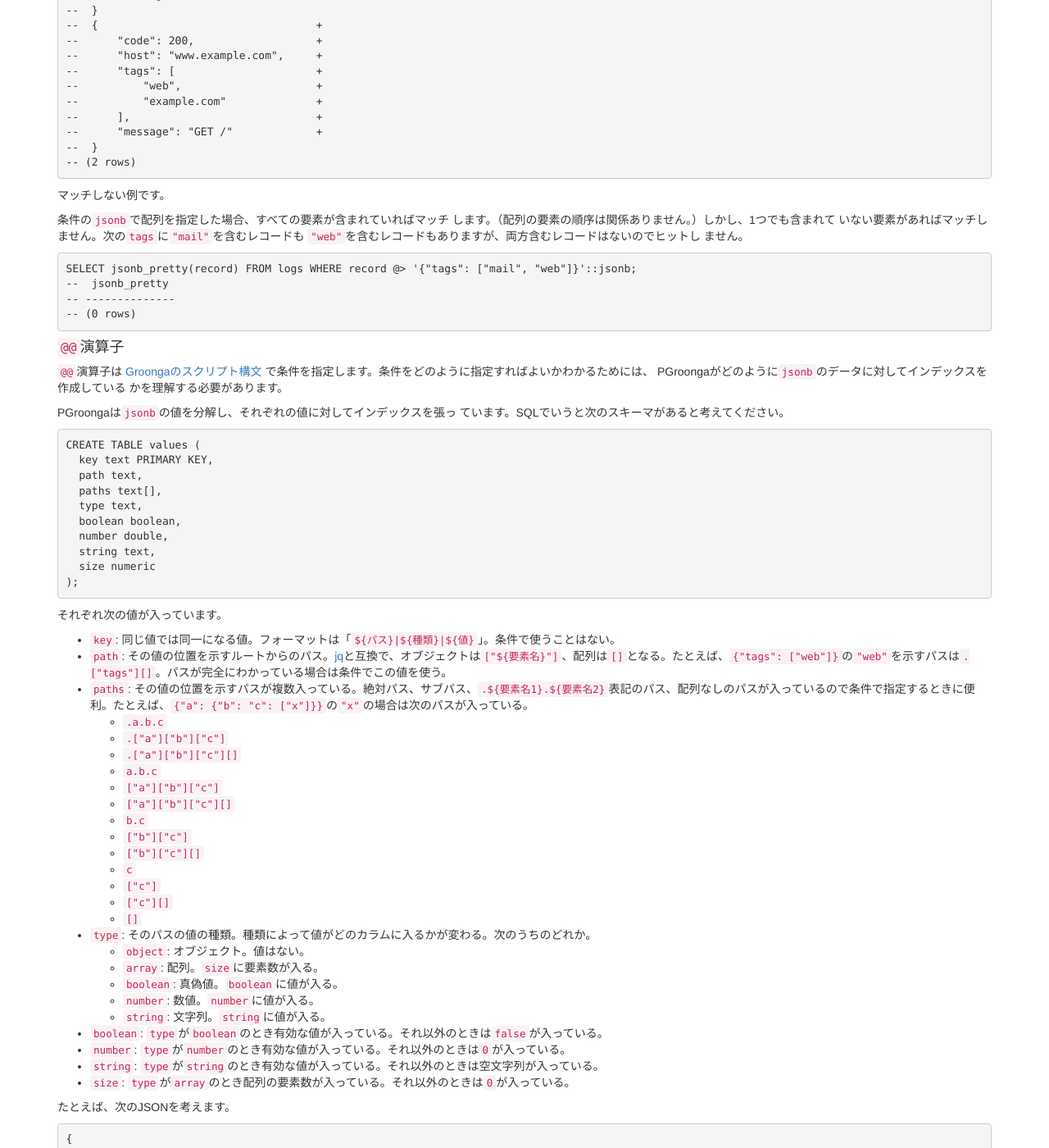
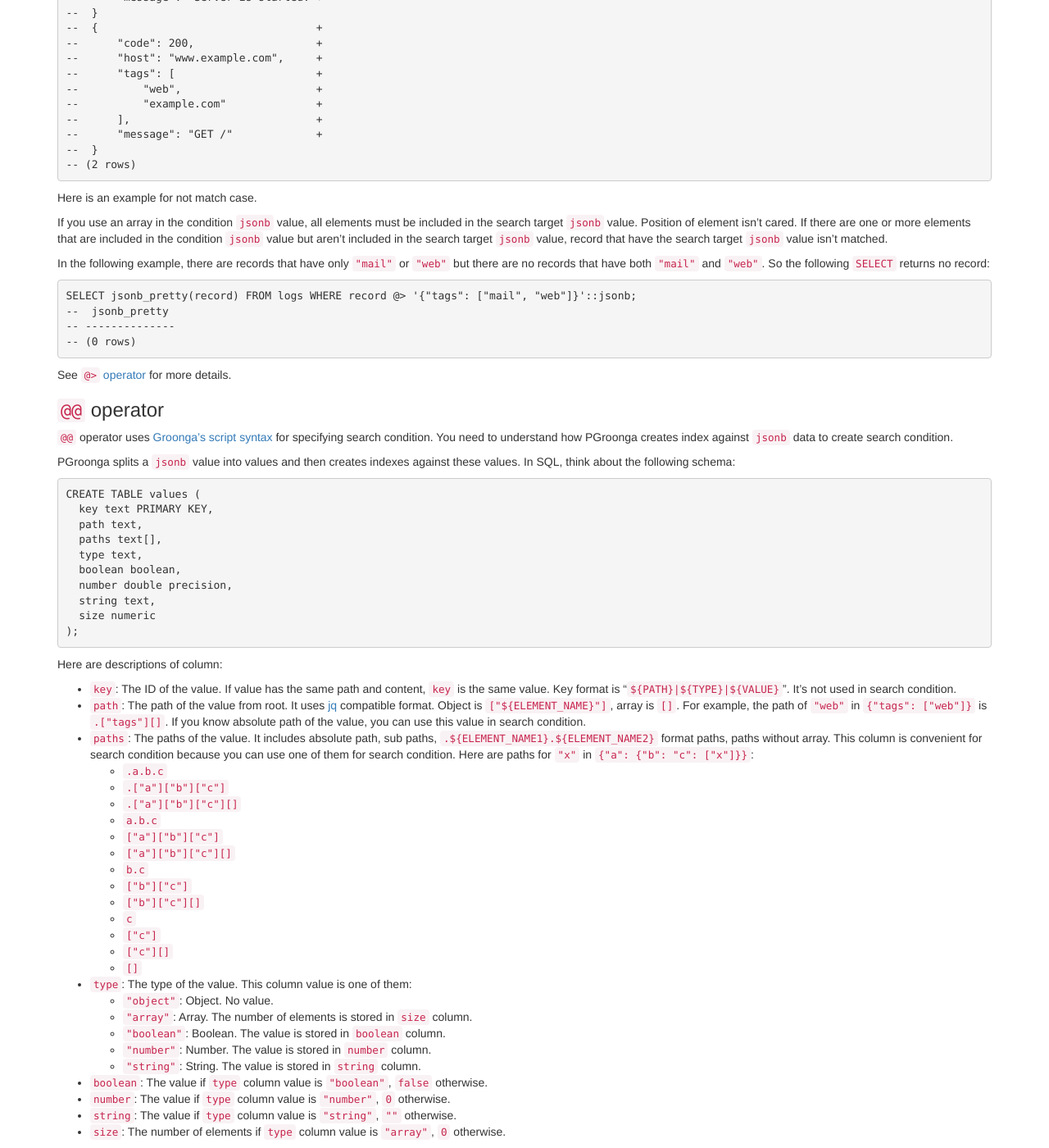
Before and after one commit to pgroonga/pgroonga.github.io, a Jekyll site: the page built from tutorial/index.md, in a window 1280 px wide and 1400 px high, scrolled down 8808 px. Shown: the whole window at 82% size. Built offline with Jekyll 4.4.1, drawn with Linux system fonts in a browser that asks for light colours; nearby versions of some CDN libraries; library files that are not in the unit come from our copies; some of the changed text lies outside the part shown.

Commit message:
Translate

````diff
--- a/tutorial/index.md
+++ b/tutorial/index.md
@@ -431,32 +431,11 @@ SELECT * FROM products WHERE tags %% 'PostgreSQL';
 
 ## How to use PGroonga for JSON
 
-TODO: Split details to reference/
+PGroonga also supports `jsonb` type. You can search JSON data by one or more keys and/or one or more values with PGroonga.
 
-PGroongaは`jsonb`型のデータもサポートしています。PGroongaのインデック
-スを作成することにより高速に検索できます。
+You can also search JSON data by full text search against all text values in JSON. It's an unique feature of PGroonga. Built-in PostgreSQL features and [JsQuery](https://github.com/postgrespro/jsquery) don't support it.
 
-PGroongaは`jsonb`の検索のために次の2つの演算子を提供しています。
-
-  * `@>`演算子
-  * `@@`演算子
-
-[`@>`演算子はPostgreSQLが標準で提供している演算子](http://www.postgresql.org/docs/current/static/functions-json.html#FUNCTIONS-JSONB-OP-TABLE)
-です。右辺が左辺のサブセットなら真になります。
-
-`@>`演算子はGINでも高速化できる演算子です。インデックス作成時間は
-PGroongaとGINでそれほど変わりませんが、検索時間はPGroongaの方が少し速
-いです。
-
-`@@`演算子はPGroonga独自の演算子です。GINではインデックスを使えない複
-雑な検索条件も記述できます。もし、
-[JsQuery](https://github.com/postgrespro/jsquery)を知っているなら
-構文が違うJsQueryのようなものと考えてください。
-
-JsQueryができる検索とPGroongaができる検索はほぼ同じですが、PGroongaだ
-けができる特徴的な検索は全文字列値に対しての全文検索です。
-
-たとえば、次のJSONがあるとします。
+Think about the following JSON:
 
 ```json
 {
@@ -468,12 +447,22 @@ JsQueryができる検索とPGroongaができる検索はほぼ同じですが
 }
 ```
 
-すべての文字列値に対して全文検索ができるので、「`server`」でも
-「`example`」でも「`web`」でもヒットします。
+You can find the JSON by full text search with `search`, `example` or `web` because all text values are full text search target.
 
-#### サンプル用テーブル定義とサンプルデータ
+PGroonga provides the following two operators for searching against `jsonb`:
 
-例を示すために使うサンプル用のテーブル定義とサンプルデータを次に示します。
+  * `@>` operator
+  * `@@` operator
+
+[`@>` operator is a built-in PostgreSQL operator](http://www.postgresql.org/docs/current/static/functions-json.html#FUNCTIONS-JSONB-OP-TABLE). `@>` returns true when the right hand side `jsonb` is a sub set of left hand side `jsonb`.
+
+You can execute `@>` faster by PGroonga.
+
+`@@` operator is a PGroonga original operator. You can use complex condition that can't be written by `@>` operator such as range search. If you know [JsQuery](https://github.com/postgrespro/jsquery), you can understand like "PGroonga provides `jsonb` related search features that are similar to JsQuery with different syntax".
+
+### Sample schema and data
+
+Here are sample schema and data for examples:
 
 ```sql
 CREATE TABLE logs (
@@ -512,20 +501,19 @@ INSERT INTO logs
               }');
 ```
 
-少ないデータでもインデックスを使うようにシーケンシャルスキャンを無効に
-します。
+Disable sequential scan:
 
 ```sql
 SET enable_seqscan = off;
 ```
 
-#### `@>`演算子
+{: #jsonb-contain}
 
-`@>`演算子は`jsonb`で条件を指定します。カラムの値が条件として指定した
-`jsonb`を含んでいればマッチします。
+### `@>` operator
 
-マッチする例です。（結果を見やすくするためにPostgreSQL 9.5から使える
-`jsonb_pretty()`関数を使っています。）
+`@>` operator specify search condition by `jsonb` value. If search target `jsonb` value contains the condition `jsonb` value, record that have the search target `jsonb` is matched.
+
+Here is an example for match case. (It uses [`jsonb_pretty()` function](http://www.postgresql.org/docs/devel/static/functions-json.html#FUNCTIONS-JSON-PROCESSING-TABLE) provided since PostgreSQL 9.5 for readability.)
 
 ```sql
 SELECT jsonb_pretty(record) FROM logs WHERE record @> '{"host": "www.example.com"}'::jsonb;
@@ -551,13 +539,11 @@ SELECT jsonb_pretty(record) FROM logs WHERE record @> '{"host": "www.example.com
 -- (2 rows)
 ```
 
-マッチしない例です。
+Here is an example for not match case.
 
-条件の`jsonb`で配列を指定した場合、すべての要素が含まれていればマッチ
-します。（配列の要素の順序は関係ありません。）しかし、1つでも含まれて
-いない要素があればマッチしません。次の`tags`に`"mail"`を含むレコードも
-`"web"`を含むレコードもありますが、両方含むレコードはないのでヒットし
-ません。
+If you use an array in the condition `jsonb` value, all elements must be included in the search target `jsonb` value. Position of element isn't cared. If there are one or more elements that are included in the condition `jsonb` value but aren't included in the search target `jsonb` value, record that have the search target `jsonb` value isn't matched.
+
+In the following example, there are records that have only `"mail"` or `"web"` but there are no records that have both `"mail"` and `"web"`. So the following `SELECT` returns no record:
 
 ```sql
 SELECT jsonb_pretty(record) FROM logs WHERE record @> '{"tags": ["mail", "web"]}'::jsonb;
@@ -566,16 +552,13 @@ SELECT jsonb_pretty(record) FROM logs WHERE record @> '{"tags": ["mail", "web"]}
 -- (0 rows)
 ```
 
-#### `@@`演算子
+See [`@>` operator](../reference/operators/jsonb-contain.html) for more details.
 
-`@@`演算子は
-[Groongaのスクリプト構文](http://groonga.org/ja/docs/reference/grn_expr/script_syntax.html)
-で条件を指定します。条件をどのように指定すればよいかわかるためには、
-PGroongaがどのように`jsonb`のデータに対してインデックスを作成している
-かを理解する必要があります。
+### `@@` operator
 
-PGroongaは`jsonb`の値を分解し、それぞれの値に対してインデックスを張っ
-ています。SQLでいうと次のスキーマがあると考えてください。
+`@@` operator uses [Groonga's script syntax](http://groonga.org/docs/reference/grn_expr/script_syntax.html) for specifying search condition. You need to understand how PGroonga creates index against `jsonb` data to create search condition.
+
+PGroonga splits a `jsonb` value into values and then creates indexes against these values. In SQL, think about the following schema:
 
 ```sql
 CREATE TABLE values (
@@ -584,17 +567,17 @@ CREATE TABLE values (
   paths text[],
   type text,
   boolean boolean,
-  number double,
+  number double precision,
   string text,
   size numeric
 );
 ```
 
-それぞれ次の値が入っています。
+Here are descriptions of column:
 
-  * `key`: 同じ値では同一になる値。フォーマットは「`${パス}|${種類}|${値}`」。条件で使うことはない。
-  * `path`: その値の位置を示すルートからのパス。[jq](https://stedolan.github.io/jq/)と互換で、オブジェクトは`["${要素名}"]`、配列は`[]`となる。たとえば、`{"tags": ["web"]}`の`"web"`を示すパスは`.["tags"][]`。パスが完全にわかっている場合は条件でこの値を使う。
-  * `paths`: その値の位置を示すパスが複数入っている。絶対パス、サブパス、`.${要素名1}.${要素名2}`表記のパス、配列なしのパスが入っているので条件で指定するときに便利。たとえば、`{"a": {"b": "c": ["x"]}}`の`"x"`の場合は次のパスが入っている。
+  * `key`: The ID of the value. If value has the same path and content, `key` is the same value. Key format is "`${PATH}|${TYPE}|${VALUE}`". It's not used in search condition.
+  * `path`: The path of the value from root. It uses [jq](https://stedolan.github.io/jq/) compatible format. Object is `["${ELEMENT_NAME}"]`, array is `[]`. For example, the path of `"web"` in `{"tags": ["web"]}` is `.["tags"][]`. If you know absolute path of the value, you can use this value in search condition.
+  * `paths`: The paths of the value. It includes absolute path, sub paths, `.${ELEMENT_NAME1}.${ELEMENT_NAME2}` format paths, paths without array. This column is convenient for search condition because you can use one of them for search condition. Here are paths for `"x"` in `{"a": {"b": "c": ["x"]}}`:
      * `.a.b.c`
      * `.["a"]["b"]["c"]`
      * `.["a"]["b"]["c"][]`
@@ -608,18 +591,18 @@ CREATE TABLE values (
      * `["c"]`
      * `["c"][]`
      * `[]`
-  * `type`: そのパスの値の種類。種類によって値がどのカラムに入るかが変わる。次のうちのどれか。
-    * `object`: オブジェクト。値はない。
-    * `array`: 配列。`size`に要素数が入る。
-    * `boolean`: 真偽値。`boolean`に値が入る。
-    * `number`: 数値。`number`に値が入る。
-    * `string`: 文字列。`string`に値が入る。
-  * `boolean`: `type`が`boolean`のとき有効な値が入っている。それ以外のときは`false`が入っている。
-  * `number`: `type`が`number`のとき有効な値が入っている。それ以外のときは`0`が入っている。
-  * `string`: `type`が`string`のとき有効な値が入っている。それ以外のときは空文字列が入っている。
-  * `size`: `type`が`array`のとき配列の要素数が入っている。それ以外のときは`0`が入っている。
+  * `type`: The type of the value. This column value is one of them:
+    * `"object"`: Object. No value.
+    * `"array"`: Array. The number of elements is stored in `size` column.
+    * `"boolean"`: Boolean. The value is stored in `boolean` column.
+    * `"number"`: Number. The value is stored in `number` column.
+    * `"string"`: String. The value is stored in `string` column.
+  * `boolean`: The value if `type` column value is `"boolean"`, `false` otherwise.
+  * `number`: The value if `type` column value is `"number"`, `0` otherwise.
+  * `string`: The value if `type` column value is `"string"`, `""` otherwise.
+  * `size`: The number of elements if `type` column value is `"array"`, `0` otherwise.
 
-たとえば、次のJSONを考えます。
+Here is a sample JSON:
 
 ```json
 {
@@ -633,7 +616,7 @@ CREATE TABLE values (
 }
 ```
 
-このJSONは次のように分解されます。（一部です。）
+The JSON is split to the following values. (They are part of all split values.)
 
 | key | path | paths | type | boolean | number | string | size |
 | --- | ---- | ----- | ---- | ------- | ------ | ------ | ---- |
@@ -641,9 +624,9 @@ CREATE TABLE values (
 | `.["message"]|string|GET /` | `.["message"]` | `[.message, .["message"], message, ["message"]]` | `string` | | | `GET /` | |
 | `.["tags"][]|string|web` | `.["tags"]` | `[.tags, .["tags"], .["tags"][], tags, ["tags"], ["tags"][], []]` | `string` | | | `web` | |
 
-`@`演算子の条件では分解した個々の値を特定する条件を指定します。指定した条件すべてを含んだ`jsonb`がマッチした`jsonb`になります。
+You specify condition that matches split value to `@@` operator. If there is one or more values that match specified condition in `jsonb`, the `jsonb` is matched.
 
-`www.example.com`という文字列を含んだ`jsonb`を検索する場合は次のようにします。
+Here is a condition that searches `jsonb` that has `www.example.com` string:
 
 ```sql
 SELECT jsonb_pretty(record) FROM logs WHERE record @@ 'string == "www.example.com"';
@@ -669,7 +652,7 @@ SELECT jsonb_pretty(record) FROM logs WHERE record @@ 'string == "www.example.co
 -- (2 rows)
 ```
 
-`code`が`200`台のレコードを検索する場合は次のようにします。省略記法（`.code`）でパスを指定したいので`paths @ "..."`という条件指定をしています。
+Here is a condition that searches `jsonb` that has number between `200` to `299` as `code` column value. The condition uses `paths @ "..."` syntax to use simple path format (`.code`) to specify path.
 
 ```sql
 SELECT jsonb_pretty(record) FROM logs WHERE record @@ 'paths @ ".code" && number >= 200 && number < 300';
@@ -687,7 +670,7 @@ SELECT jsonb_pretty(record) FROM logs WHERE record @@ 'paths @ ".code" && number
 -- (1 row)
 ```
 
-全文検索をする場合は次のように`string @ "..."`を使います。
+Here is a condition for full text search from all text values in `jsonb`:
 
 ```sql
 SELECT jsonb_pretty(record) FROM logs WHERE record @@ 'string @ "started"';
@@ -704,8 +687,7 @@ SELECT jsonb_pretty(record) FROM logs WHERE record @@ 'string @ "started"';
 -- (1 row)
 ```
 
-クエリー構文（`a OR b`のような書き方）を使って全文検索をしたい場合は
-`query("string", "...")`を使います。
+You can use [Groonga's query syntax](http://groonga.org/docs/reference/grn_expr/query_syntax.html) (`a OR b` can be used) for full text search by `query("string", "...")` syntax:
 
 ```sql
 SELECT jsonb_pretty(record) FROM logs WHERE record @@ 'query("string", "send OR server")';
@@ -730,6 +712,7 @@ SELECT jsonb_pretty(record) FROM logs WHERE record @@ 'query("string", "send OR
 -- (2 rows)
 ```
 
+See [`@@` operator for `jsonb`](../reference/operators/jsonb-query.html) for more details.
 
 {: #groonga}
 
````
Also changed, not shown: overview/index.md (+1 -1 lines), reference/index.md (+9 -6 lines), reference/jsonb.md (added, +44 -0 lines), reference/operators/jsonb-contain.md (added, +14 -0 lines), reference/operators/jsonb-query.md (added, +12 -0 lines), reference/operators/query.md (+2 -2 lines).
